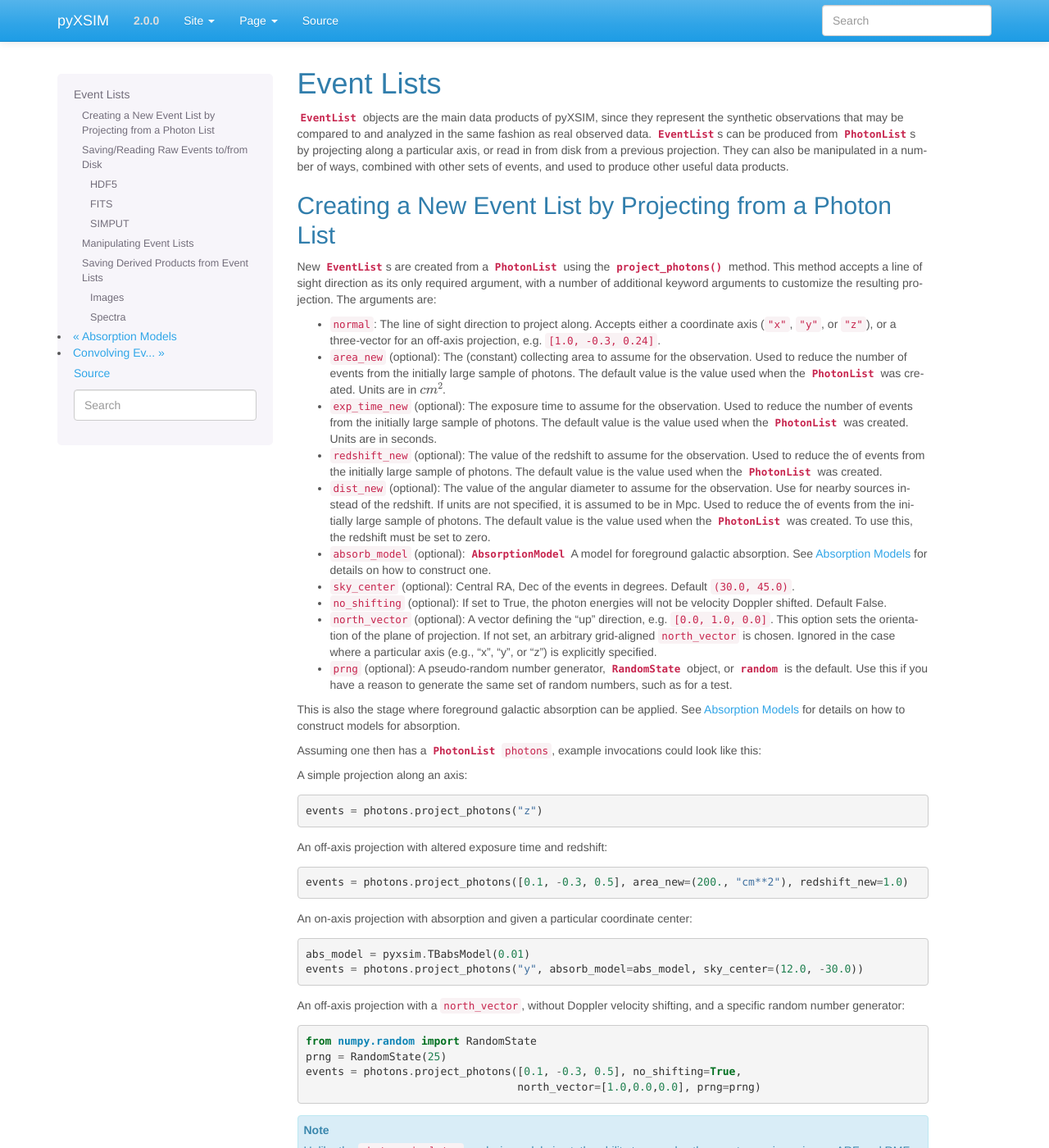
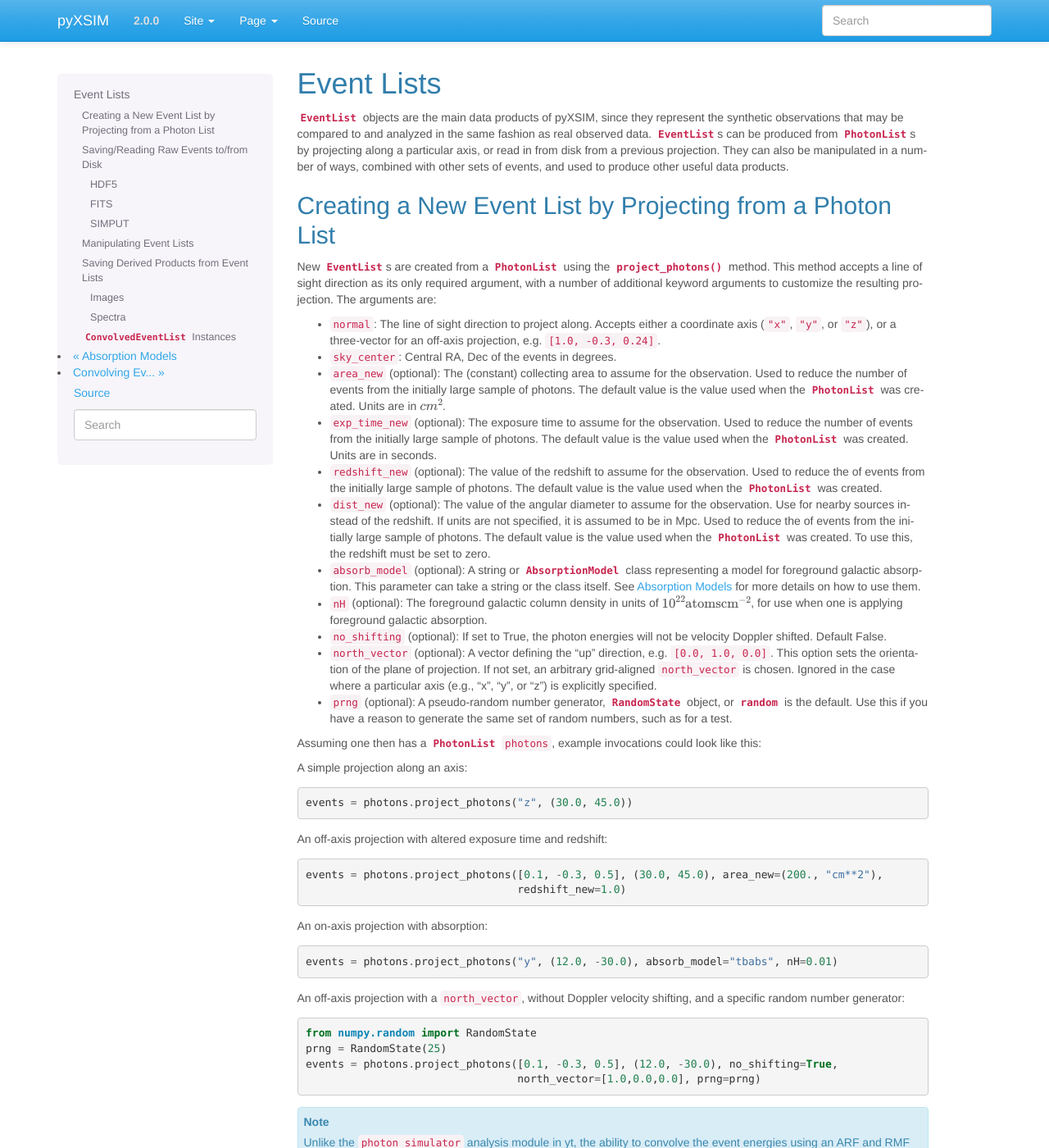
Before and after one commit to jzuhone/pyxsim, a Sphinx documentation site: the page built from doc/source/event_lists.rst, in a window 1280 px wide and 1400 px high. Shown: the whole window at 82% size. Built offline with Sphinx 7.4.7, drawn with Linux system fonts in a browser that asks for light colours; some of the changed text lies outside the part shown.

Commit message:
Updated event list docs

```diff
--- a/doc/source/event_lists.rst
+++ b/doc/source/event_lists.rst
@@ -20,6 +20,7 @@
 
 * ``normal``: The line of sight direction to project along. Accepts either a coordinate axis (``"x"``,
   ``"y"``, or ``"z"``), or a three-vector for an off-axis projection, e.g. ``[1.0, -0.3, 0.24]``.
+* ``sky_center``: Central RA, Dec of the events in degrees.
 * ``area_new`` (optional): The (constant) collecting area to assume for the observation. Used to reduce
   the number of events from the initially large sample of photons. The default value is the value used
   when the :class:`~pyxsim.photon_list.PhotonList` was created. Units are in :math:`cm^2`.
@@ -33,9 +34,11 @@
   sources instead of the redshift. If units are not specified, it is assumed to be in Mpc. Used to reduce the
   of events from the initially large sample of photons. The default value is the value used when the
   :class:`~pyxsim.photon_list.PhotonList` was created. To use this, the redshift must be set to zero.
-* ``absorb_model`` (optional): :class:`~pyxsim.spectral_models.AbsorptionModel` A model for foreground
-  galactic absorption. See :ref:`absorb-models` for details on how to construct one.
-* ``sky_center`` (optional): Central RA, Dec of the events in degrees. Default ``(30.0, 45.0)``.
+* ``absorb_model`` (optional): A string or :class:`~pyxsim.spectral_models.AbsorptionModel` class
+  representing a model for foreground galactic absorption. This parameter can take a string or the
+  class itself. See :ref:`absorb-models` for more details on how to use them.
+* ``nH`` (optional): The foreground galactic column density in units of
+  :math:`10^{22} \rm{atoms} \rm{cm}^{-2}`, for use when one is applying foreground galactic absorption.
 * ``no_shifting`` (optional): If set to True, the photon energies will not be velocity Doppler shifted. Default False.
 * ``north_vector`` (optional): A vector defining the "up" direction, e.g. ``[0.0, 1.0, 0.0]``.
   This option sets the orientation of the plane of projection. If not set, an arbitrary grid-aligned
@@ -45,9 +48,6 @@
   :mod:`~numpy.random` is the default. Use this if you have a reason to generate the same set of random
   numbers, such as for a test.
 
-This is also the stage where foreground galactic absorption can be applied. See :ref:`absorb-models` for
-details on how to construct models for absorption.
-
 Assuming one then has a :class:`~pyxsim.photon_list.PhotonList` ``photons``, example invocations could look
 like this:
 
@@ -55,36 +55,36 @@
 
 .. code-block:: python
 
-    events = photons.project_photons("z")
+    events = photons.project_photons("z", (30.0, 45.0))
 
 An off-axis projection with altered exposure time and redshift:
 
 .. code-block:: python
 
-    events = photons.project_photons([0.1, -0.3, 0.5], area_new=(200., "cm**2"), redshift_new=1.0)
+    events = photons.project_photons([0.1, -0.3, 0.5], (30.0, 45.0), area_new=(200., "cm**2"),
+                                     redshift_new=1.0)
 
-An on-axis projection with absorption and given a particular coordinate center:
+An on-axis projection with absorption:
 
 .. code-block:: python
 
-    abs_model = pyxsim.TBabsModel(0.01)
-    events = photons.project_photons("y", absorb_model=abs_model, sky_center=(12.0, -30.0))
+    events = photons.project_photons("y", (12.0, -30.0), absorb_model="tbabs", nH=0.01)
 
-An off-axis projection with a ``north_vector``, without Doppler velocity shifting, and a specific
-random number generator:
+An off-axis projection with a ``north_vector``, without Doppler velocity shifting,
+and a specific random number generator:
 
 .. code-block:: python
 
     from numpy.random import RandomState
     prng = RandomState(25)
-    events = photons.project_photons([0.1, -0.3, 0.5], no_shifting=True,
+    events = photons.project_photons([0.1, -0.3, 0.5], (12.0, -30.0), no_shifting=True,
                                      north_vector=[1.0,0.0,0.0], prng=prng)
 
 .. note::
 
-    Unlike the ``photon_simulator`` analysis module in yt, the ability to convolve the event energies
-    using an ARF and RMF has been taken out of this step entirely and moved into a new instrument
-    simulator step. See :ref:`instruments` for details.
+    Unlike the ``photon_simulator`` analysis module in yt, the ability to convolve
+    the event energies using an ARF and RMF has been taken out of this step entirely
+    and moved into a new instrument simulator step. See :ref:`instruments` for details.
 
 Saving/Reading Raw Events to/from Disk
 --------------------------------------
@@ -151,6 +151,11 @@
 events written to the file. Currently, SIMPUT files are used for export only; they
 cannot be used to read events back into pyXSIM.
 
+.. note::
+
+    This method is not implemented for :class:`~pyxsim.event_list.ConvolvedEventList`
+    instances.
+
 Manipulating Event Lists
 ------------------------
 
@@ -215,3 +220,24 @@
 This bins the unconvolved event energies using the ``emin``, ``emax``, and ``nchan``
 arguments into a histogram which will be written to the file as a spectrum. As usual,
 the ``overwrite`` argument determines whether or not a file can be overwritten.
+
+``ConvolvedEventList`` Instances
+--------------------------------
+
+:class:`~pyxsim.event_list.ConvolvedEventList` is a subclass of
+:class:`~pyxsim.event_list.EventList` which contains data and parameters for convolved
+events, specifically PI or PHA channels and related data. These events have been convolved
+with an ARF and an RMF using an :class:`~pyxsim.instruments.InstrumentSimulator`. Most
+of the :class:`~pyxsim.event_list.EventList` methods are still available (with the exception
+that one is unable to write SIMPUT files from these objects). One additional method is
+provided, :meth:`~pyxsim.event_list.ConvolvedEventList.write_channel_spectrum`, which
+writes the spectrum binned according to PI or PHA channel to a file which can then by
+analyzed by standard X-ray spectral analysis tools:
+
+.. code-block:: python
+
+    specfile = "spec.pi" # filename to write to
+    events.write_channel_spectrum(specfile, overwrite=True)
+
+For more information on creating :class:`~pyxsim.event_list.ConvolvedEventList` objects,
+see :ref:`instruments`.
```
Also changed, not shown: other parts of doc/source/event_lists.rst (+1 -1 lines).
